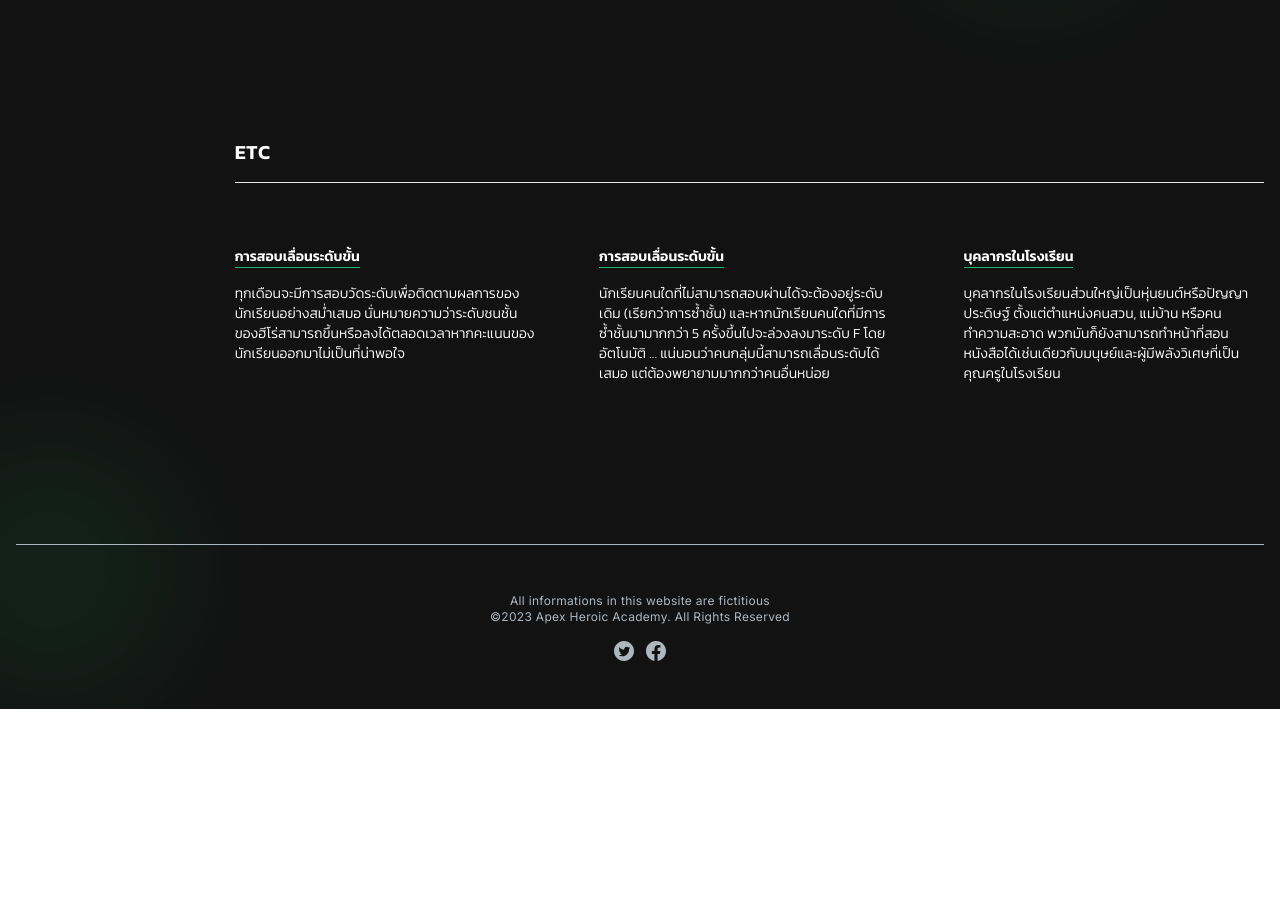
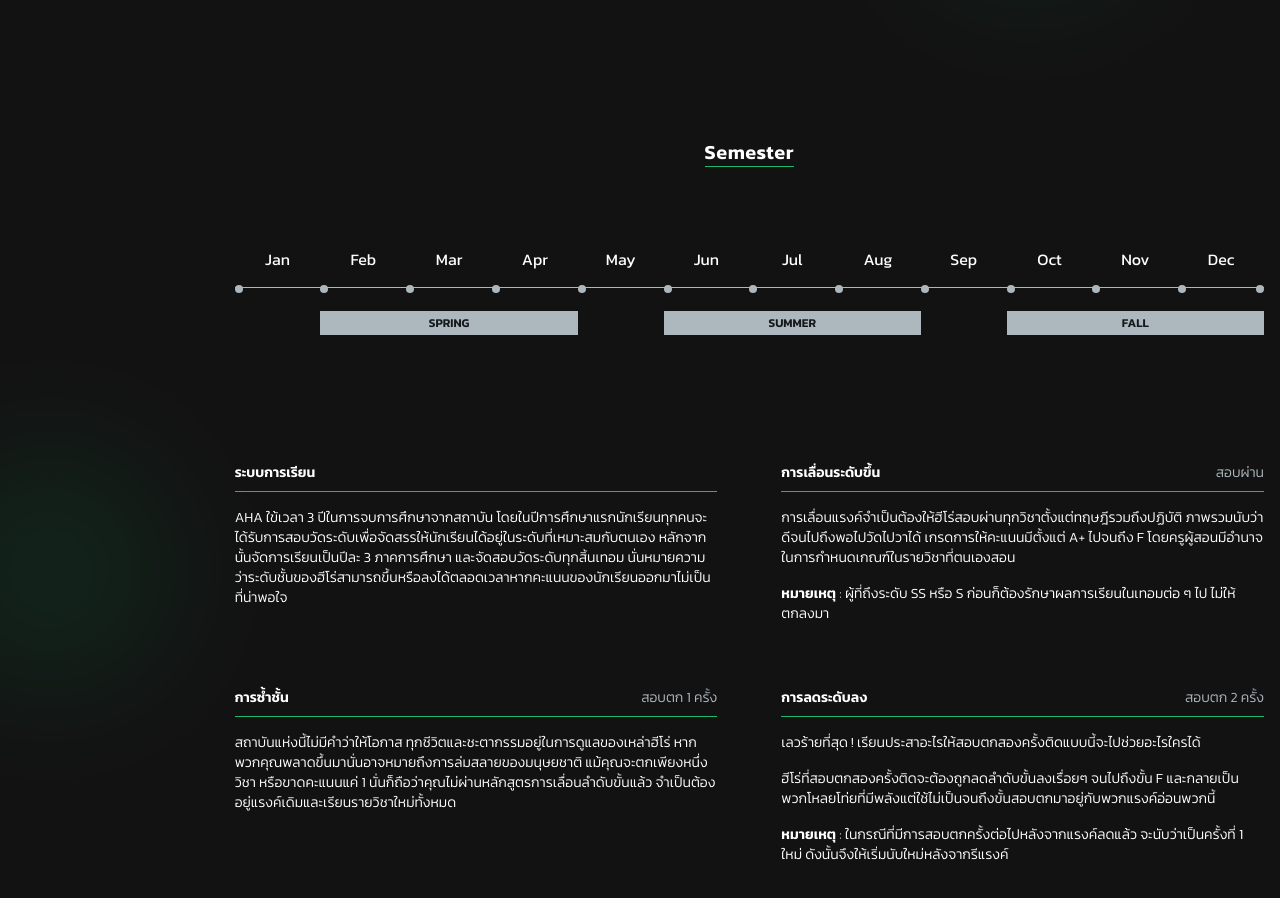
Before and after one commit to SutheeraP/AHA_AU, a Next.js app in the folder aha_au/: page /courses in a window 1280 px wide. Shown: the part 1180-2078 px from the top of the page. Before the commit the page ends 1889 px from the top, so only its background shows below. Built offline with nearby package versions, Linux system fonts and the light colour scheme.

Commit message:
Timeline

```diff
--- /dev/null
+++ b/aha_au/src/app/courses/Timeline.js
@@ -0,0 +1,46 @@
+import React from "react";
+
+const Timeline = () => {
+  const month = [
+    "Jan",
+    "Feb",
+    "Mar",
+    "Apr",
+    "May",
+    "Jun",
+    "Jul",
+    "Aug",
+    "Sep",
+    "Oct",
+    "Nov",
+    "Dec",
+  ];
+  const season = ["SPRING", "SUMMER", "FALL"];
+  return (
+    <div className="overflow-x-auto">
+      <div className="grid grid-cols-12 min-w-[1000px] lg:min-w-0 gap-y-4">
+        {month.map((item) => (
+          <div key={item} className="text-center">
+            {item}
+          </div>
+        ))}
+        {month.map((item) => (
+          <div key={item} className="border-t border-faded relative h-2">
+            <div className="w-2 h-2 bg-faded rounded-full absolute top-[-50%]"></div>
+            {item == 'Dec' ? (<div className="w-2 h-2 bg-faded rounded-full absolute top-[-50%] right-0"></div>): ''}
+          </div>
+        ))}
+        {season.map((item) => (
+          <>
+            <div></div>
+            <div key={item} className="text-xs py-1 col-span-3 text-center bg-faded text-darklight-400 font-semibold">
+              {item}
+            </div>
+          </>
+        ))}
+      </div>
+    </div>
+  );
+};
+
+export default Timeline;
--- a/aha_au/src/app/courses/page.js
+++ b/aha_au/src/app/courses/page.js
@@ -1,21 +1,25 @@
 import React from "react";
 import Maincourse from "./Maincourse";
+import Timeline from "./Timeline";
 
 export default function page() {
   const cardETC = [
     {
-      label:'การสอบเลื่อนระดับขั้น',
-      content:'ทุกเดือนจะมีการสอบวัดระดับเพื่อติดตามผลการของนักเรียนอย่างสม่ำเสมอ นั่นหมายความว่าระดับชนชั้นของฮีโร่สามารถขึ้นหรือลงได้ตลอดเวลาหากคะแนนของนักเรียนออกมาไม่เป็นที่น่าพอใจ',
+      label: "การสอบเลื่อนระดับขั้น",
+      content:
+        "ทุกเดือนจะมีการสอบวัดระดับเพื่อติดตามผลการของนักเรียนอย่างสม่ำเสมอ นั่นหมายความว่าระดับชนชั้นของฮีโร่สามารถขึ้นหรือลงได้ตลอดเวลาหากคะแนนของนักเรียนออกมาไม่เป็นที่น่าพอใจ",
     },
     {
-      label:'การสอบเลื่อนระดับขั้น',
-      content:'นักเรียนคนใดที่ไม่สามารถสอบผ่านได้จะต้องอยู่ระดับเดิม (เรียกว่าการซ้ำชั้น) และหากนักเรียนคนใดที่มีการซ้ำชั้นมามากกว่า 5 ครั้งขึ้นไปจะล่วงลงมาระดับ F โดยอัตโนมัติ … แน่นอนว่าคนกลุ่มนี้สามารถเลื่อนระดับได้เสมอ แต่ต้องพยายามมากกว่าคนอื่นหน่อย',
+      label: "การสอบเลื่อนระดับขั้น",
+      content:
+        "นักเรียนคนใดที่ไม่สามารถสอบผ่านได้จะต้องอยู่ระดับเดิม (เรียกว่าการซ้ำชั้น) และหากนักเรียนคนใดที่มีการซ้ำชั้นมามากกว่า 5 ครั้งขึ้นไปจะล่วงลงมาระดับ F โดยอัตโนมัติ … แน่นอนว่าคนกลุ่มนี้สามารถเลื่อนระดับได้เสมอ แต่ต้องพยายามมากกว่าคนอื่นหน่อย",
     },
     {
-      label:'บุคลากรในโรงเรียน',
-      content:'บุคลากรในโรงเรียนส่วนใหญ่เป็นหุ่นยนต์หรือปัญญาประดิษฐ์ ตั้งแต่ตำแหน่งคนสวน, แม่บ้าน หรือคนทำความสะอาด พวกมันก็ยังสามารถทำหน้าที่สอนหนังสือได้เช่นเดียวกับมนุษย์และผู้มีพลังวิเศษที่เป็นคุณครูในโรงเรียน ',
+      label: "บุคลากรในโรงเรียน",
+      content:
+        "บุคลากรในโรงเรียนส่วนใหญ่เป็นหุ่นยนต์หรือปัญญาประดิษฐ์ ตั้งแต่ตำแหน่งคนสวน, แม่บ้าน หรือคนทำความสะอาด พวกมันก็ยังสามารถทำหน้าที่สอนหนังสือได้เช่นเดียวกับมนุษย์และผู้มีพลังวิเศษที่เป็นคุณครูในโรงเรียน ",
     },
-  ]
+  ];
   const cardLevel = [
     {
       level: "SS",
@@ -97,6 +101,64 @@ export default function page() {
     },
   ];
 
+  const semesterInfo = [
+    {
+      label: "ระบบการเรียน",
+      sub_label: "",
+      content: `AHA ใข้เวลา 3 ปีในการจบการศึกษาจากสถาบัน โดยในปีการศึกษาแรกนักเรียนทุกคนจะได้รับการสอบวัดระดับเพื่อจัดสรรให้นักเรียนได้อยู่ในระดับที่เหมาะสมกับตนเอง หลักจากนั้นจัดการเรียนเป็นปีละ 3 ภาคการศึกษา และจัดสอบวัดระดับทุกสิ้นเทอม นั่นหมายความว่าระดับชั้นของฮีโร่สามารถขึ้นหรือลงได้ตลอดเวลาหากคะแนนของนักเรียนออกมาไม่เป็นที่น่าพอใจ`,
+    },
+    {
+      label: "การเลื่อนระดับขึ้น",
+      sub_label: "สอบผ่าน",
+      content: (
+        <div className="grid gap-4">
+          <div>
+            การเลื่อนแรงค์จำเป็นต้องให้ฮีโร่สอบผ่านทุกวิชาตั้งแต่ทฤษฎีรวมถึงปฏิบัติ
+            ภาพรวมนับว่าดีจนไปถึงพอไปวัดไปวาได้ เกรดการให้คะแนนมีตั้งแต่ A+
+            ไปจนถึง F โดยครูผู้สอนมีอำนาจในการกำหนดเกณฑ์ในรายวิชาที่ตนเองสอน
+          </div>
+          <div>
+            <span className="font-semibold">หมายเหตุ</span> : ผู้ที่ถึงระดับ SS
+            หรือ S ก่อนก็ต้องรักษาผลการเรียนในเทอมต่อ ๆ ไป ไม่ให้ตกลงมา
+          </div>
+        </div>
+      ),
+    },
+    {
+      label: "การซ้ำชั้น",
+      sub_label: "สอบตก 1 ครั้ง",
+      content: (
+        <div>
+          สถาบันแห่งนี้ไม่มีคำว่าให้โอกาส
+          ทุกชีวิตและชะตากรรมอยู่ในการดูแลของเหล่าฮีโร่
+          หากพวกคุณพลาดขึ้นมานั่นอาจหมายถึงการล่มสลายของมนุษยชาติ
+          แม้คุณจะตกเพียงหนึ่งวิชา หรือขาดคะแนนแค่ 1
+          นั่นก็ถือว่าคุณไม่ผ่านหลักสูตรการเลื่อนลำดับขั้นแล้ว
+          จำเป็นต้องอยู่แรงค์เดิมและเรียนรายวิชาใหม่ทั้งหมด
+        </div>
+      ),
+    },
+    {
+      label: "การลดระดับลง",
+      sub_label: "สอบตก 2 ครั้ง",
+      content: (<div className="grid gap-4">
+      <div>
+        เลวร้ายที่สุด !
+        เรียนประสาอะไรให้สอบตกสองครั้งติดแบบนี้จะไปช่วยอะไรใครได้
+      </div>
+      <div>
+        ฮีโร่ที่สอบตกสองครั้งติดจะต้องถูกลดลำดับขั้นลงเรื่อยๆ จนไปถึงขั้น F
+        และกลายเป็นพวกโหลยโท่ยที่มีพลังแต่ใช้ไม่เป็นจนถึงขั้นสอบตกมาอยู่กับพวกแรงค์อ่อนพวกนี้
+      </div>
+      <div>
+        <span className="font-semibold">หมายเหตุ</span> :
+        ในกรณีที่มีการสอบตกครั้งต่อไปหลังจากแรงค์ลดแล้ว จะนับว่าเป็นครั้งที่
+        1 ใหม่ ดังนั้นจึงให้เริ่มนับใหม่หลังจากรีแรงค์
+      </div>
+    </div>),
+    },
+  ];
+
   const content = (
     <div className="mb-24 md:mb-0">
       <div className="flex flex-col gap-4">
@@ -104,7 +166,8 @@ export default function page() {
         <hr />
         <div className="flex flex-col gap-4 text-sm font-light">
           <div>
-            Apex Heroic Academy ก่อตั้งในปี 2096 สร้างขึ้นในรูปแบบโมเดิร์นทันสมัน
+            Apex Heroic Academy ก่อตั้งในปี 2096
+            สร้างขึ้นในรูปแบบโมเดิร์นทันสมัน
             มีสิ่งอำนวยความสะดวกสบายให้กับบรรดานักเรียนและครูผู้สอนด้วยเทคโนโลยี
             บริการและอุปกรณ์ทางวิทยาศาสตร์ที่จำเป็นต่อฮีโร่แต่ละกลุ่ม
           </div>
@@ -141,19 +204,40 @@ export default function page() {
           ))}
         </div>
       </div>
-
+{/*
       <div className="flex flex-col gap-4 mt-36">
         <div className="text-xl font-semibold tracking-wide">ETC</div>
-        <hr/>
+        <hr />
         <div className="grid md:grid-cols-2 lg:grid-cols-3 md:gap-16 gap-24 mt-12 text-sm font-light">
           {cardETC.map(({ label, content }) => (
             <div key={label}>
-              <div className="font-semibold w-fit border-b border-primary mb-4">{label}</div>
+              <div className="font-semibold w-fit border-b border-primary mb-4">
+                {label}
+              </div>
+              {content}
+            </div>
+          ))}
+        </div>
+      </div> */}
+
+      <div className="flex flex-col gap-20 mt-36">
+        <div className="text-xl font-semibold tracking-wide border-b border-primary w-fit mx-auto">
+          Semester
+        </div>
+        <Timeline/>
+        <div className="grid md:grid-cols-2 md:gap-16 gap-24 mt-12 text-sm font-light">
+          {semesterInfo.map(({ label, sub_label, content }) => (
+            <div key={label}>
+              <div className="border-b border-primary pb-2 mb-4 grid grid-cols-2">
+                <div className="font-semibold">{label}</div>
+                <div className="justify-self-end text-faded">{sub_label}</div>
+              </div>
               {content}
             </div>
           ))}
         </div>
       </div>
+
     </div>
   );
 
```
